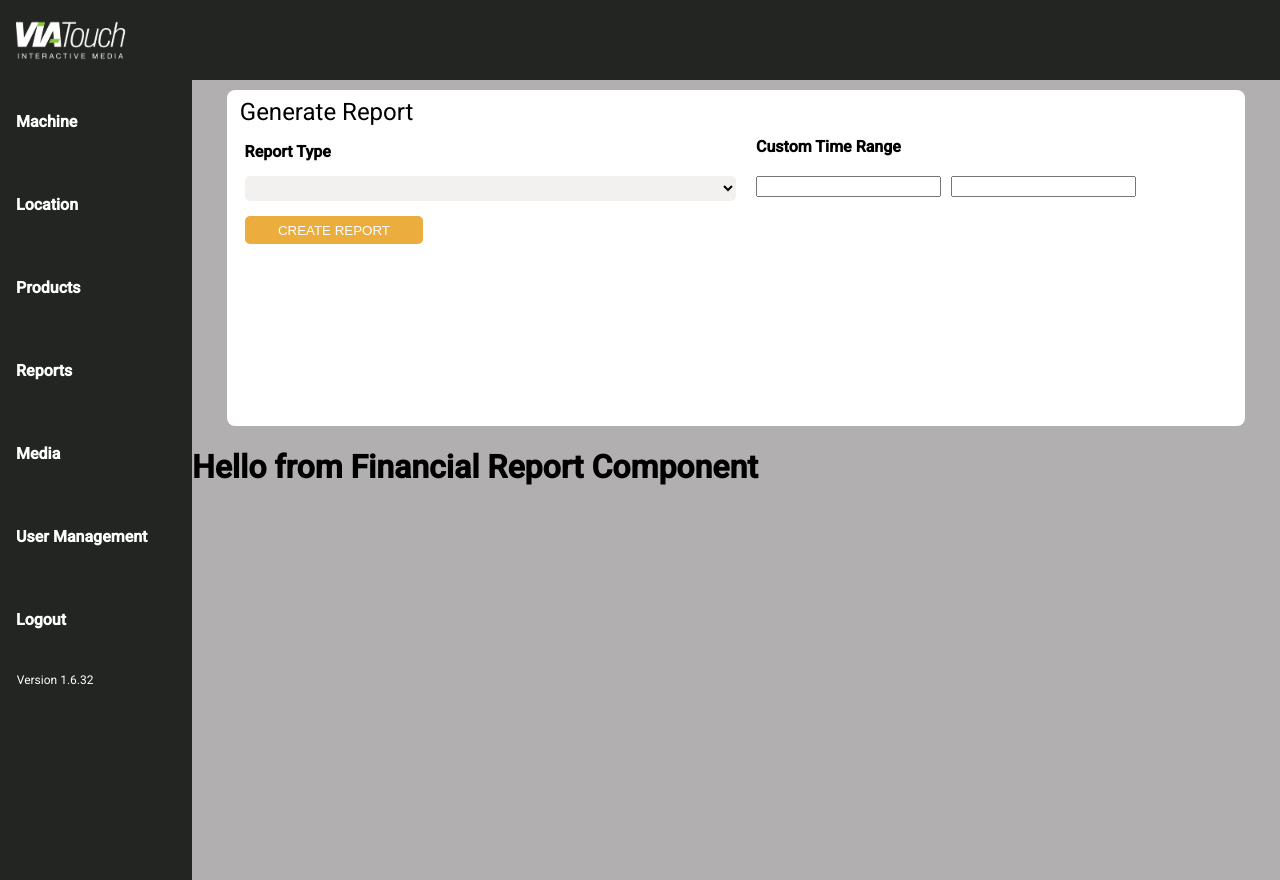
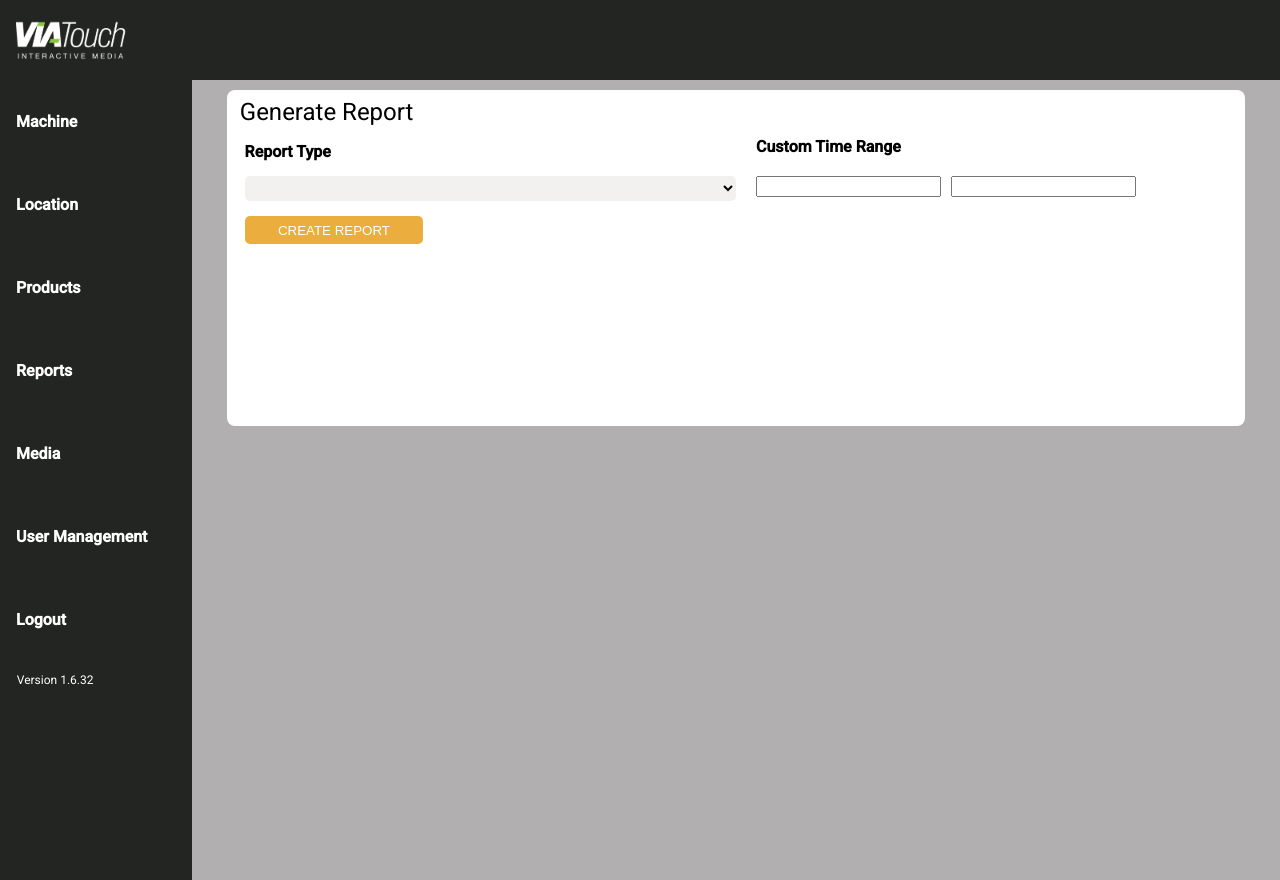
Before and after one commit to TerrenceArceo/viatouch-dashboard-report, a React (Create React App) app: page / in a window 1280 px wide. Built offline with nearby package versions, Linux system fonts and the light colour scheme.

Commit message:
created a ReportContext Context to be able to pass from one child to another. transfered reportType state and handleChange function from useGenerateReport to ReportContext

```diff
--- a/src/App.js
+++ b/src/App.js
@@ -2,6 +2,7 @@ import Header from './components/Header'
 import Dashboard from './components/Dashboard'
 import MainContent from './components/MainContent'
 import './style.css'
+import {ReportContextProvider} from './context/reportContext'
 
 function App() {
   return (
@@ -10,7 +11,9 @@ function App() {
 
       <main>
         <Dashboard />
-        <MainContent />
+        <ReportContextProvider>
+          <MainContent />
+        </ReportContextProvider>
       </main>
     </>
   );
--- /dev/null
+++ b/src/context/reportContext.js
@@ -0,0 +1,22 @@
+import React, { useState } from 'react'
+const ReportContext = React.createContext()
+
+function ReportContextProvider(props) {
+    const [reportType, setReportType] = useState('')
+
+    function handleChange(event) {
+        const { value } = event.target
+        setReportType(prevType => value)
+    }
+
+    return (
+        <ReportContext.Provider value={{
+            reportType: reportType,
+            handleChange: handleChange
+        }}>
+            {props.children}
+        </ReportContext.Provider>
+    )
+}
+
+export {ReportContextProvider, ReportContext}
--- a/src/hooks/useGenerateReport.js
+++ b/src/hooks/useGenerateReport.js
@@ -2,15 +2,11 @@ import {useState, useEffect} from 'react'
 import { format } from 'date-fns'
 
 export default function useGenerateReport() {
-    const [reportType, setReportType] = useState('')
     const [startDate, setStartDate] = useState(null)
     const [endDate, setEndDate] = useState(null)
     const [resultData, setResultData] = useState([])
 
-    function handleChange(event) {
-        const { value } = event.target
-        setReportType(prevType => value)
-    }
+
 
     function formattedDate(selectedDate) {
         const newDate = new Date(selectedDate)
@@ -40,5 +36,5 @@ export default function useGenerateReport() {
         }
     }, [startDate, endDate])
 
-    return { reportType, startDate, endDate, setStartDate, setEndDate, handleChange, resultData }
+    return {  startDate, endDate, setStartDate, setEndDate, resultData }
 }
--- a/src/subcomponents/FinancialSummary.js
+++ b/src/subcomponents/FinancialSummary.js
@@ -1,5 +1,13 @@
+import { useContext } from 'react'
+import useGenerateReport from "../hooks/useGenerateReport"
+import { ReportContext } from "../context/reportContext"
+
 export default function FinancialReport() {
+    const { reportType } = useContext(ReportContext)
+
     return (
-        <h1>Hello from Financial Report Component</h1>
+        <h1>{reportType}</h1>
     )
 }
+
+//Check reportType's value. if it's equal to financialSummary, render the title, today's date.
--- a/src/subcomponents/GenerateReport.js
+++ b/src/subcomponents/GenerateReport.js
@@ -1,17 +1,20 @@
+import { useContext } from 'react'
 import DatePicker from 'react-datepicker'
 import 'react-datepicker/dist/react-datepicker.css'
 import useGenerateReport from '../hooks/useGenerateReport'
+import { ReportContext } from '../context/reportContext'
 
 export default function GenerateReport() {
     const {
-        reportType,
         startDate,
         endDate,
         setStartDate,
         setEndDate,
-        handleChange,
         resultData,
     } = useGenerateReport()
+    const {reportType, handleChange} = useContext(ReportContext)
+
+    console.log(reportType)
 
     return (
         <section className='generate-report-component'>
```
